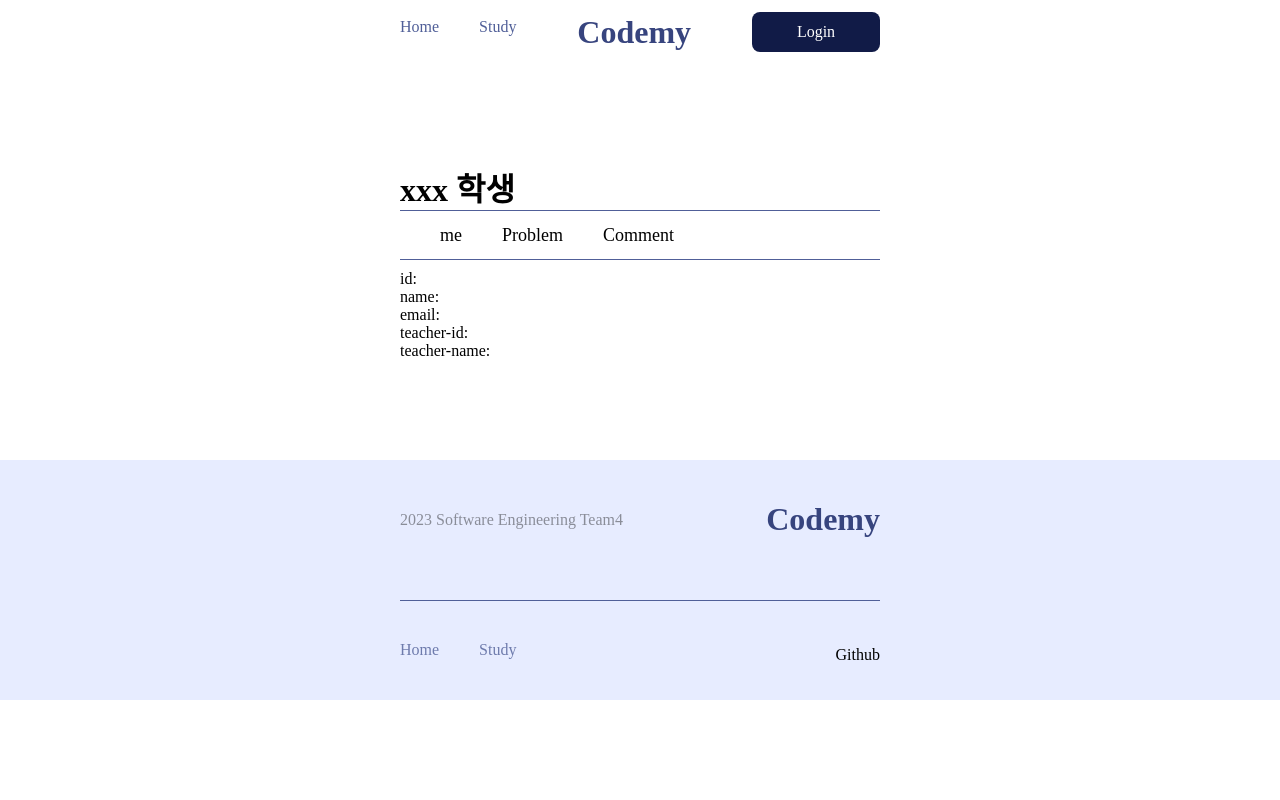
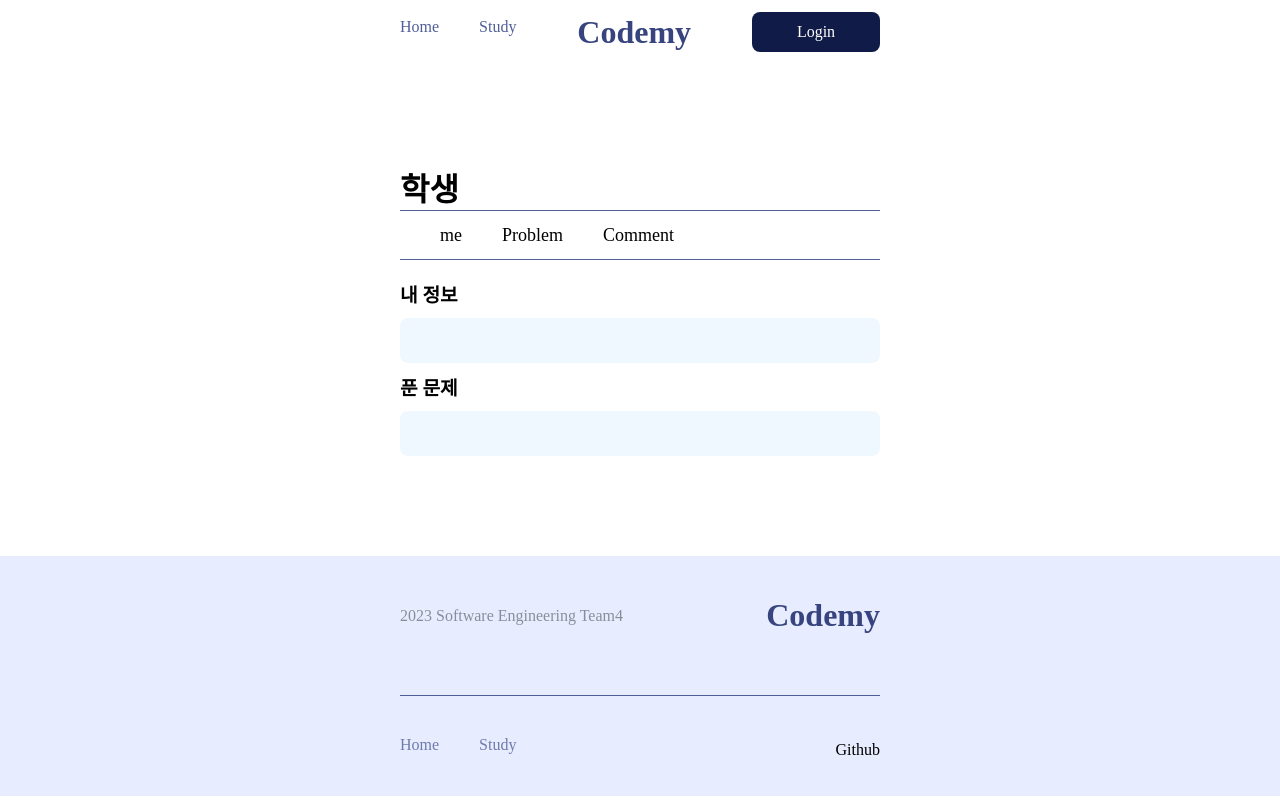
Before and after one commit to skkuse/2023spring_41class_team4, a Next.js app in the folder client/: page /study/student in a window 1280 px wide. Built offline with nearby package versions, Linux system fonts and the light colour scheme; no server answers.

Commit message:
modify design of student/me and problem pages

```diff
--- a/client/src/app/components/paginate_prob.css
+++ b/client/src/app/components/paginate_prob.css
@@ -41,8 +41,12 @@ gap: 40px;
 }
 
 th,td {
-    padding: 3px;
+    padding: 12px 6px;
     /* border: 1px solid #f9f9f9; */
     border: 1px solid #ddd;
     /* background-color: #f9f9f9 */
 }
+
+.item-header{
+  background-color: #E7ECFF;
+}
--- a/client/src/app/components/paginate_prob.js
+++ b/client/src/app/components/paginate_prob.js
@@ -11,12 +11,12 @@ function Items({ currentItems }) {
   return (
     <div className="items-container">
         <table className="items-table">
-            <thead>
+            <thead className="item-header">
                 <tr>
-                    <th style={{width: "10%"}} data-sort="int">id</th>
-                    <th style={{width: "10%"}} data-sort="int">pNumber</th>
-                    <th style={{width: "20%"}} data-sort="string">title</th>
-                    <th style={{width: "60%"}} data-sort="string">link</th>
+                    <th style={{width: "8%"}} data-sort="int">#</th>
+                    <th style={{width: "12%"}} data-sort="int">문제 번호</th>
+                    <th style={{width: "20%"}} data-sort="string">제목</th>
+                    <th style={{width: "60%"}} data-sort="string">링크</th>
                 </tr>
             </thead>
             <tbody>
--- a/client/src/app/study/student/page.css
+++ b/client/src/app/study/student/page.css
@@ -17,3 +17,24 @@ font-size: 18px;
 .gap{
     margin-bottom:10px;
 }
+
+ul{
+    list-style-type: none;
+}
+
+li{
+    font-size: 1em;
+    margin-bottom: 0.3em;
+}
+
+.me-content{
+    background-color: aliceblue;
+    padding: 20px;
+    border-radius: 8px;
+}
+
+.me-title{
+    margin-top: 10px;
+    margin-bottom: 10px;
+    font-size: 1.2em;
+}
--- a/client/src/app/study/student/page.js
+++ b/client/src/app/study/student/page.js
@@ -1,10 +1,8 @@
 "use client";
 import Link from "next/link";
 import axios from "axios";
-import { useEffect } from "react";
+import { useEffect, useState } from "react";
 import "./page.css";
-import Pagination from "../../components/paginate_prob"
-
 
 export default function Problems() {
   let id;
@@ -12,6 +10,8 @@ export default function Problems() {
   let email;
   let teacher_id;
   let teacher_name;
+  let noOfProblem;
+  let noOfComment;
 
   useEffect(() => {
     async function getInfo() {
@@ -26,22 +26,35 @@ export default function Problems() {
       teacher_id = res.data.teacher.id
       teacher_name = res.data.teacher.name
 
-      document.getElementById("student-title").innerText = name +" 학생"
-      document.getElementById("id").innerText = "id: " + id
-      document.getElementById("name").innerText = "name: " + name
-      document.getElementById("email").innerText = "email: " + email
-      document.getElementById("teacher-id").innerText = "teacher-id: " + teacher_id
-      document.getElementById("teacher-name").innerText = "teacher-name: " + teacher_name
+      document.getElementById("email").innerText = "이메일: " + email
+      document.getElementById("teacher-name").innerText = "담당 선생님: " + teacher_name
+      document.getElementById("teacher-id").innerText = "선생님 아이디: " + teacher_id
 
-      // console.log(res.data);
-      // console.log(email)
+      const res2 = await axios.get("/api/problems", {
+        headers: {
+          "X-Auth-Token": localStorage.Codemy,
+        },
+      });
+      localStorage.setItem("noOfProblem",res2.data.pageInfo.numberOfElements)
+      noOfProblem = res2.data.pageInfo.numberOfElements
+      document.getElementById("noOfProblem").innerText = "추천받은 문제 수: " + noOfProblem
+
+
+      const res3 = await axios.get("/api/submissions", {
+        headers: {
+          "X-Auth-Token": localStorage.Codemy,
+        },
+      });
+      localStorage.setItem("noOfComment",res3.data.pageInfo.numberOfElements)
+      noOfComment = res3.data.pageInfo.numberOfElements
+      document.getElementById("noOfComment").innerText = "코멘트 수: " + noOfComment
     }
     getInfo();
   }, []);
 
   return (
     <main>
-      <h1 id="student-title">xxx 학생</h1>
+      <h1 id="student-title">{localStorage.CodemyName} 학생</h1>
       <div className="line"></div>
       <nav className="nav">
         <Link href="/study/student">me</Link>
@@ -50,12 +63,22 @@ export default function Problems() {
       </nav>
       <div className="line"></div>
       <div className="gap"></div>
-      <div>
-        <p id="id">id:</p>
-        <p id="name">name:</p>
-        <p id="email">email:</p>
-        <p id="teacher-id">teacher-id:</p>
-        <p id="teacher-name">teacher-name:</p>
+      <div className="me-container">
+        <p className="me-title"><b>내 정보</b></p>
+        <div className="me-content">
+          <ul>
+            <li id="email"></li>
+            <li id="teacher-name"></li>
+            <li id="teacher-id"></li>
+          </ul>
+        </div>
+        <p className="me-title"><b>푼 문제</b></p>
+        <div className="me-content">
+          <ul>
+            <li id="noOfProblem"></li>
+            <li id="noOfComment"></li>
+          </ul>
+        </div>
       </div>
     </main>
   );
--- a/client/src/app/study/student/problem/page.js
+++ b/client/src/app/study/student/problem/page.js
@@ -43,7 +43,7 @@ export default function Problems() {
   }, []);
   return (
     <main>
-      <h1>xxx 학생</h1>
+      <h1>{localStorage.CodemyName} 학생</h1>
       <div className="line"></div>
       <nav className="nav">
         <Link href="/study/student">me</Link>
```
Lines whose indentation alone changed are shown as unchanged.
